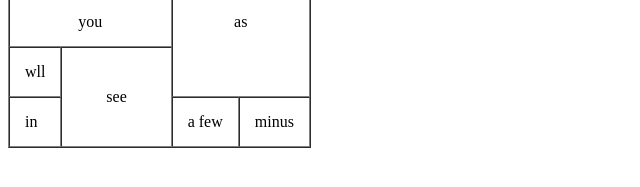
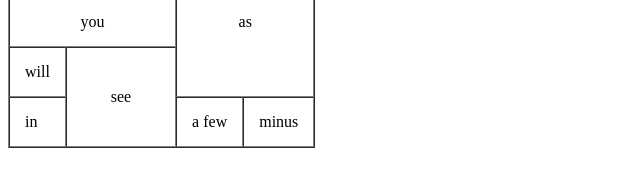
Before and after one commit to phyothuaung-sg/phyothuaung-sg.github.io, a plain HTML site: page HTML/table3.html in a window 1280 px wide. Shown: the part 171-358 px from the top of the page, 0-640 px from the left. Drawn offline with Linux system fonts and the light colour scheme.

Commit message:
amended typo(will)

```diff
--- a/HTML/table3.html
+++ b/HTML/table3.html
@@ -29,7 +29,7 @@
 
             </tr>
             <tr>
-                <td>wll</td>
+                <td>will</td>
                 <td rowspan="2" align="center">see</td>
 
 
```
